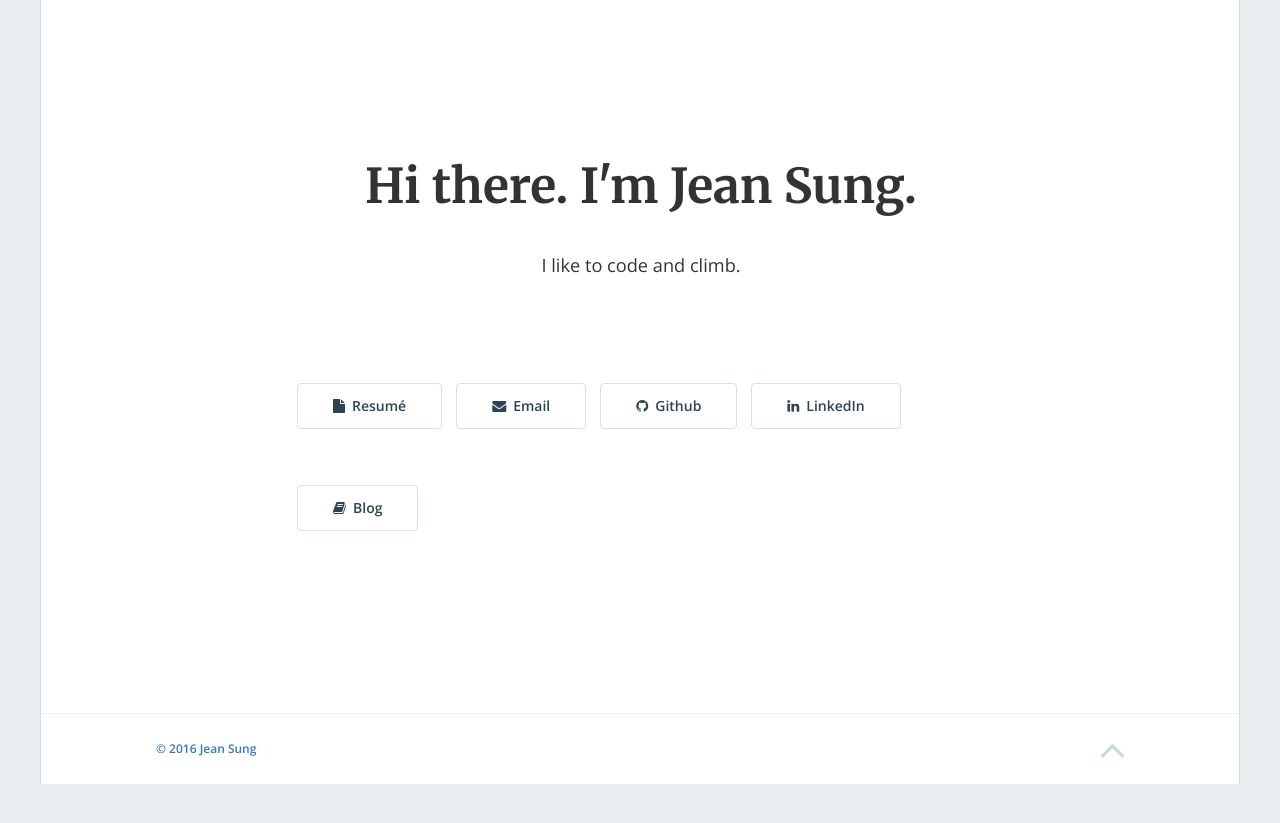
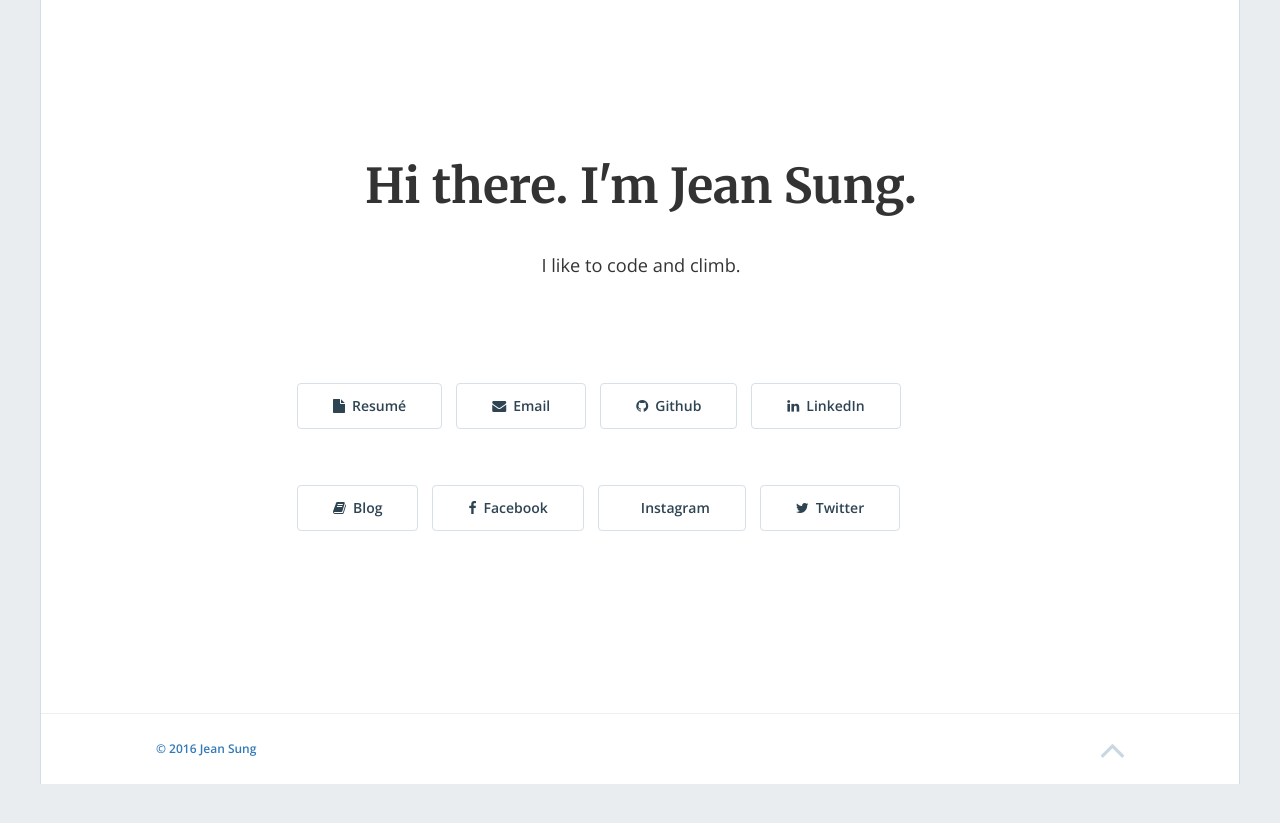
Before and after one commit to jeansung/jeansung.github.io, a Jekyll site: the page built from index.html, in a window 1280 px wide. Shown: the top 823 px of the page. Built offline with Jekyll 4.4.1, drawn with Linux system fonts in a browser that asks for light colours; nearby versions of some CDN libraries; the list of posts is cut into pages by our own code.

Commit message:
updated social links

```diff
--- a/_data/global.yml
+++ b/_data/global.yml
@@ -8,6 +8,9 @@ github: 'jeansung'
 linkedin: 'jeansung'
 email: 'jeansung94@gmail.com'
 blog: 'jeansung.github.io/blog/'
+twitter: 'jeansung94'
+instagram: 'jeansung94'
+facebook: 'jeansung1994'
 
 # Admin Settings
 admin_name: 'Jean Sung'
--- a/_includes/home-hero.html
+++ b/_includes/home-hero.html
@@ -31,6 +31,15 @@
             {% if site.data.global.blog != '' %}
               <a href="http://{{ site.data.global.blog }}"><button class="btn btn-default btn-md"><i class="fa fa-book fa-md"></i>Blog</button></a>
             {% endif %}
+            {% if site.data.global.facebook != '' %}
+              <a href="http://facebook.com{{ site.data.global.facebook }}"><button class="btn btn-default btn-md"><i class="fa fa-facebook fa-md"></i>Facebook</button></a>
+            {% endif %}
+            {% if site.data.global.instagram != '' %}
+              <a href="http://instagram.com/{{ site.data.global.instagram }}"><button class="btn btn-default btn-md"><i class="fa fa-Instagram fa-md"></i>Instagram</button></a>
+            {% endif %}
+            {% if site.data.global.twitter != '' %}
+              <a href="http://twitter.com/{{ site.data.global.twitter }}"><button class="btn btn-default btn-md"><i class="fa fa-twitter fa-md"></i>Twitter</button></a>
+            {% endif %}
           </div>
 
         </div>
```
